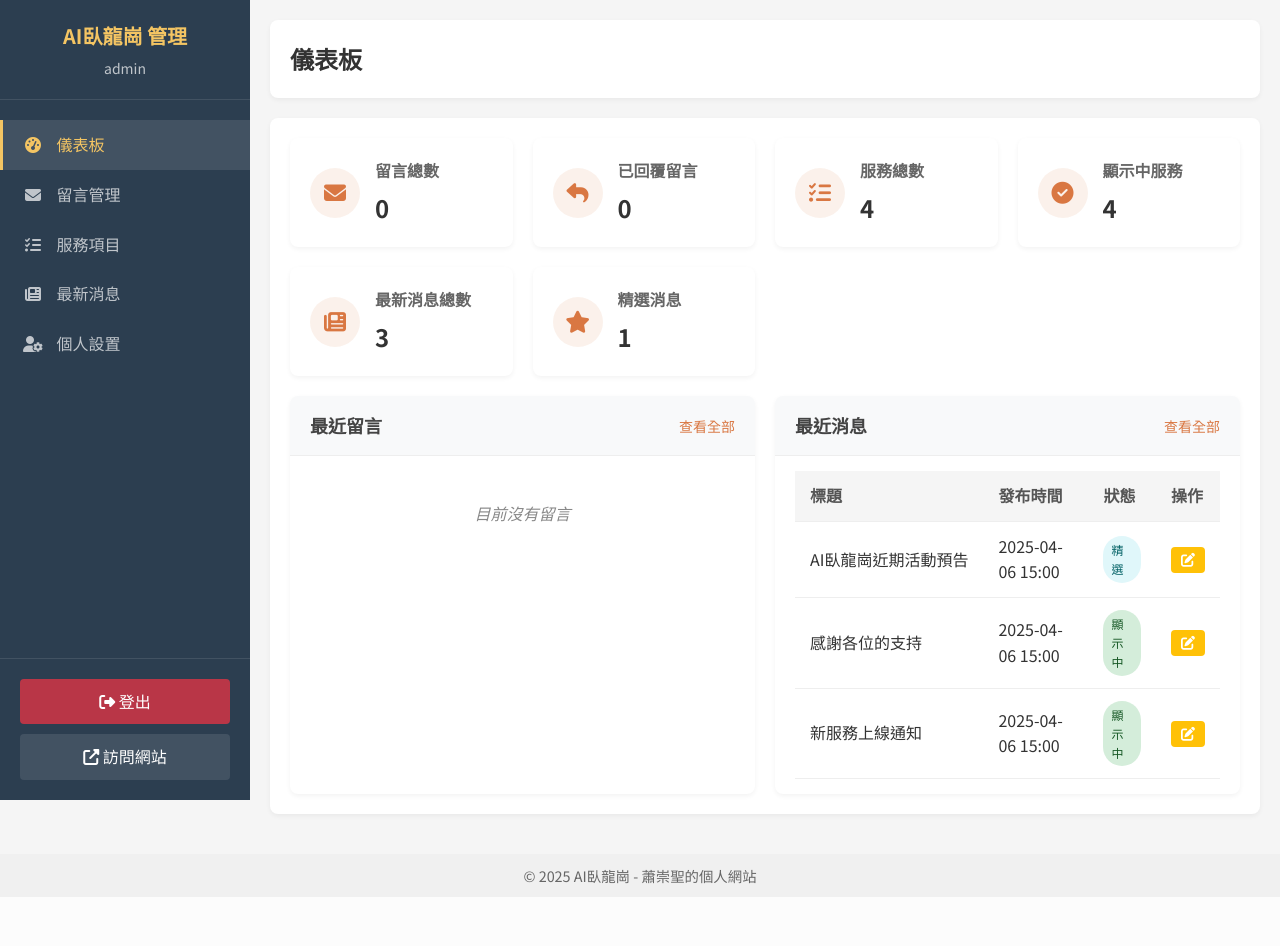
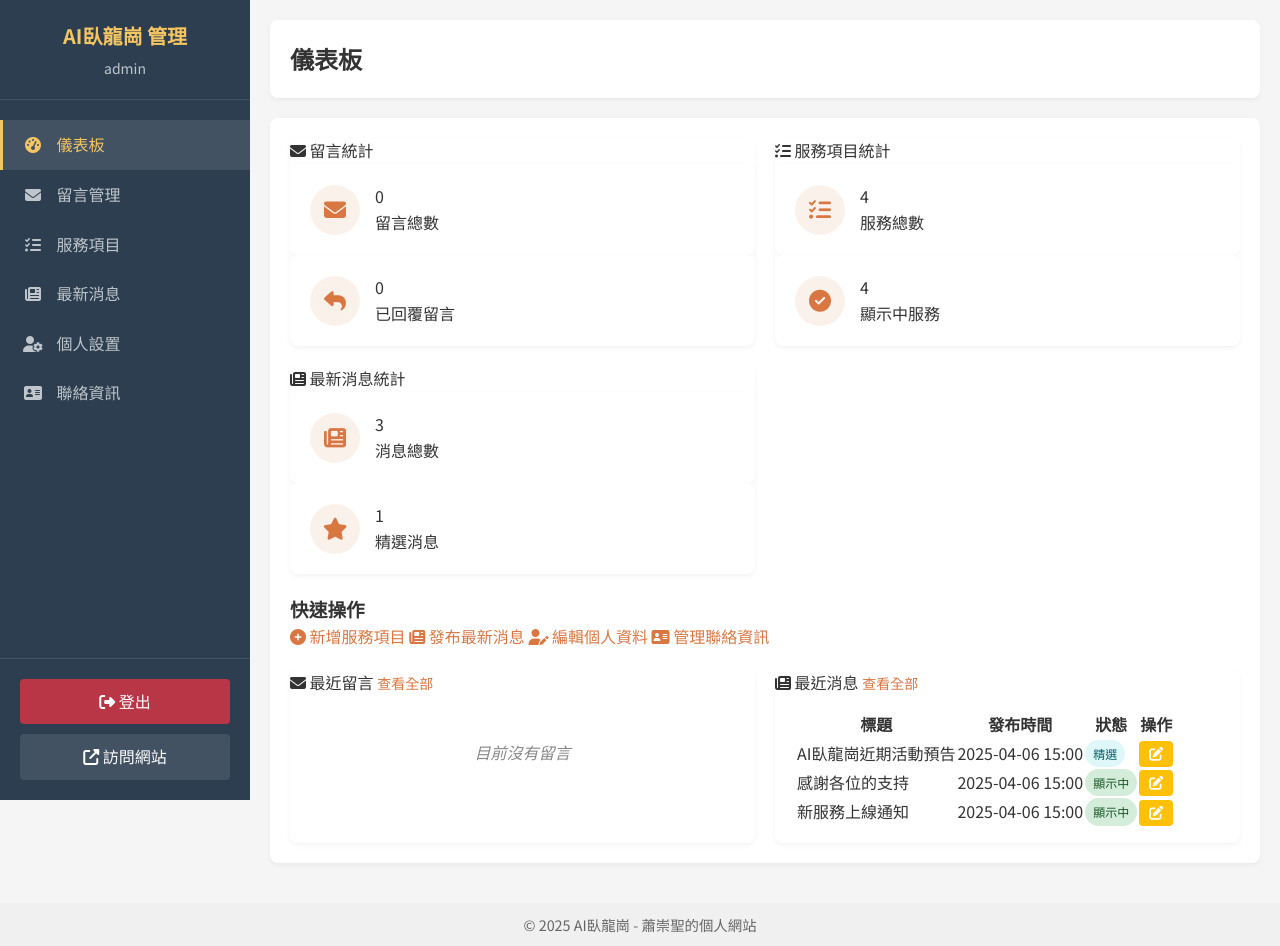
Before and after one commit to HSIAOCHUNGSHENG/AIDRAGONHOUSE2, a Flask app: page /admin in a window 1280 px wide. Before the commit the page ends 884 px from the top, so only its background shows below. Run offline with Flask 3, Linux system fonts and the light colour scheme; a user stored in the database is signed in.

Commit message:
Add files via upload

```diff
--- a/templates/admin/dashboard.html
+++ b/templates/admin/dashboard.html
@@ -6,77 +6,93 @@
 
 {% block content %}
 <div class="dashboard">
-    <div class="stats-container">
+    <div class="dashboard-panels">
+        <div class="panel">
+            <div class="panel-title"><i class="fas fa-envelope"></i> 留言統計</div>
             <div class="stat-card">
-            <div class="stat-icon">
-                <i class="fas fa-envelope"></i>
+                <div class="stat-icon"><i class="fas fa-envelope"></i></div>
+                <div class="stat-info">
+                    <div class="stat-value">{{ stats.message_count }}</div>
+                    <div class="stat-label">留言總數</div>
                 </div>
+            </div>
+            <div class="stat-card">
+                <div class="stat-icon"><i class="fas fa-reply"></i></div>
                 <div class="stat-info">
-                <h3>留言總數</h3>
-                <p class="stat-number">{{ stats.message_count }}</p>
+                    <div class="stat-value">{{ stats.replied_count }}</div>
+                    <div class="stat-label">已回覆留言</div>
+                </div>
             </div>
         </div>
 
+        <div class="panel">
+            <div class="panel-title"><i class="fas fa-tasks"></i> 服務項目統計</div>
             <div class="stat-card">
-            <div class="stat-icon">
-                <i class="fas fa-reply"></i>
+                <div class="stat-icon"><i class="fas fa-tasks"></i></div>
+                <div class="stat-info">
+                    <div class="stat-value">{{ stats.service_count }}</div>
+                    <div class="stat-label">服務總數</div>
                 </div>
+            </div>
+            <div class="stat-card">
+                <div class="stat-icon"><i class="fas fa-check-circle"></i></div>
                 <div class="stat-info">
-                <h3>已回覆留言</h3>
-                <p class="stat-number">{{ stats.replied_count }}</p>
+                    <div class="stat-value">{{ stats.active_service_count }}</div>
+                    <div class="stat-label">顯示中服務</div>
+                </div>
             </div>
         </div>
 
+        <div class="panel">
+            <div class="panel-title"><i class="fas fa-newspaper"></i> 最新消息統計</div>
             <div class="stat-card">
-            <div class="stat-icon">
-                <i class="fas fa-tasks"></i>
+                <div class="stat-icon"><i class="fas fa-newspaper"></i></div>
+                <div class="stat-info">
+                    <div class="stat-value">{{ stats.news_count }}</div>
+                    <div class="stat-label">消息總數</div>
                 </div>
+            </div>
+            <div class="stat-card">
+                <div class="stat-icon"><i class="fas fa-star"></i></div>
                 <div class="stat-info">
-                <h3>服務總數</h3>
-                <p class="stat-number">{{ stats.service_count }}</p>
+                    <div class="stat-value">{{ stats.featured_news_count }}</div>
+                    <div class="stat-label">精選消息</div>
+                </div>
+            </div>
         </div>
     </div>
 
-        <div class="stat-card">
-            <div class="stat-icon">
-                <i class="fas fa-check-circle"></i>
-            </div>
-            <div class="stat-info">
-                <h3>顯示中服務</h3>
-                <p class="stat-number">{{ stats.active_service_count }}</p>
-            </div>
-        </div>
-
-        <div class="stat-card">
-            <div class="stat-icon">
+    <div class="quick-actions">
+        <h3>快速操作</h3>
+        <div class="action-cards">
+            <a href="{{ url_for('admin_service_new') }}" class="action-card">
+                <i class="fas fa-plus-circle"></i>
+                <span>新增服務項目</span>
+            </a>
+            <a href="{{ url_for('admin_news_new') }}" class="action-card">
                 <i class="fas fa-newspaper"></i>
-            </div>
-            <div class="stat-info">
-                <h3>最新消息總數</h3>
-                <p class="stat-number">{{ stats.news_count }}</p>
-            </div>
-        </div>
-
-        <div class="stat-card">
-            <div class="stat-icon">
-                <i class="fas fa-star"></i>
-            </div>
-            <div class="stat-info">
-                <h3>精選消息</h3>
-                <p class="stat-number">{{ stats.featured_news_count }}</p>
-            </div>
+                <span>發布最新消息</span>
+            </a>
+            <a href="{{ url_for('admin_profile_edit') }}" class="action-card">
+                <i class="fas fa-user-edit"></i>
+                <span>編輯個人資料</span>
+            </a>
+            <a href="{{ url_for('admin_contact') }}" class="action-card">
+                <i class="fas fa-address-card"></i>
+                <span>管理聯絡資訊</span>
+            </a>
         </div>
     </div>
 
     <div class="dashboard-panels">
         <div class="panel recent-messages">
-            <div class="panel-header">
-                <h3>最近留言</h3>
+            <div class="panel-title">
+                <i class="fas fa-envelope"></i> 最近留言
                 <a href="{{ url_for('admin_messages') }}" class="view-all">查看全部</a>
             </div>
             <div class="panel-body">
                 {% if recent_messages %}
-                    <table class="data-table">
+                    <table class="activity-table">
                         <thead>
                             <tr>
                                 <th>留言者</th>
@@ -94,13 +110,13 @@
                                 <td>{{ message.created_at.strftime('%Y-%m-%d %H:%M') }}</td>
                                 <td>
                                     {% if message.replied %}
-                                    <span class="status status-replied">已回覆</span>
+                                    <span class="status status-active">已回覆</span>
                                     {% else %}
-                                    <span class="status status-pending">未回覆</span>
+                                    <span class="status status-unread">未回覆</span>
                                     {% endif %}
                                 </td>
                                 <td>
-                                    <a href="{{ url_for('admin_message_detail', message_id=message.id) }}" class="action-btn view-btn">
+                                    <a href="{{ url_for('admin_message_detail', message_id=message.id) }}" class="action-btn edit-btn">
                                         <i class="fas fa-eye"></i>
                                     </a>
                                 </td>
@@ -115,13 +131,13 @@
         </div>
 
         <div class="panel recent-news">
-            <div class="panel-header">
-                <h3>最近消息</h3>
+            <div class="panel-title">
+                <i class="fas fa-newspaper"></i> 最近消息
                 <a href="{{ url_for('admin_news') }}" class="view-all">查看全部</a>
             </div>
             <div class="panel-body">
                 {% if recent_news %}
-                    <table class="data-table">
+                    <table class="activity-table">
                         <thead>
                             <tr>
                                 <th>標題</th>
--- a/templates/admin/layout.html
+++ b/templates/admin/layout.html
@@ -15,6 +15,8 @@
 
     <!-- Admin CSS -->
     <link rel="stylesheet" href="{{ url_for('static', filename='css/admin.css') }}">
+    <link rel="stylesheet" href="{{ url_for('static', filename='css/admin-style.css') }}">
+    <link rel="stylesheet" href="{{ url_for('static', filename='css/admin-style.css') }}">
 
     <!-- favicon -->
     <style>
@@ -65,6 +67,11 @@
                     <li>
                         <a href="{{ url_for('admin_profile') }}" {% if request.endpoint == 'admin_profile' %}class="active"{% endif %}>
                             <i class="fas fa-user-cog"></i> 個人設置
+                        </a>
+                    </li>
+                    <li>
+                        <a href="{{ url_for('admin_contact') }}" {% if request.endpoint == 'admin_contact' %}class="active"{% endif %}>
+                            <i class="fas fa-address-card"></i> 聯絡資訊
                         </a>
                     </li>
                 </ul>
```
Also changed, not shown: templates/admin/contact_form.html (added, +49 -0 lines), templates/admin/layout_nav_section.txt (added, +30 -0 lines), attached_assets/122.PNG (added), attached_assets/55.PNG. Lines whose indentation alone changed are shown as unchanged.
